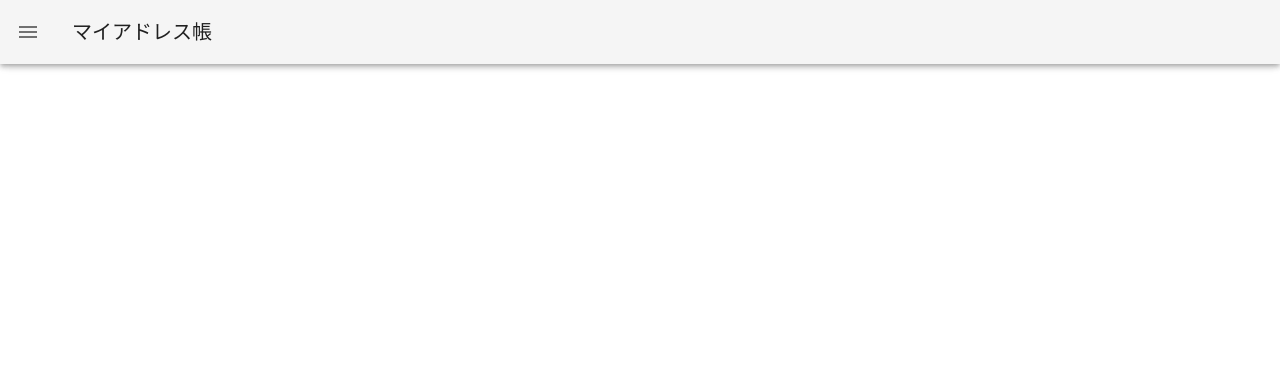
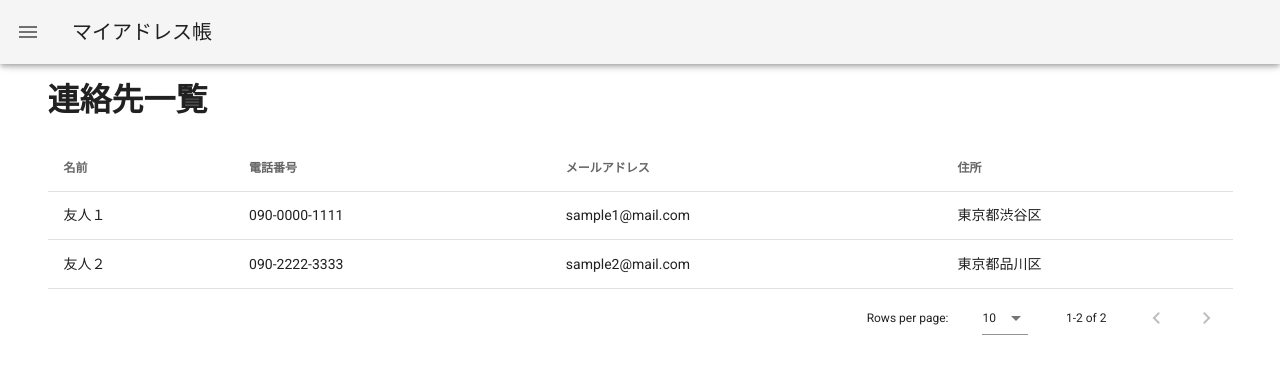
Before and after one commit to eikoh0117/address-book, a Vue app: page /addresses in a window 1280 px wide. Shown: the top 374 px of the page. Built offline with nearby package versions, Linux system fonts and the light colour scheme.

Commit message:
Create addresses index page

```diff
--- a/src/App.vue
+++ b/src/App.vue
@@ -5,9 +5,12 @@
       <v-toolbar-title>マイアドレス帳</v-toolbar-title>
       <v-spacer></v-spacer>
     </v-app-bar>
+    <SideNav />
 
     <v-content>
-      <SideNav />
+      <v-container fluid fill-height align-start>
+        <router-view />
+      </v-container>
     </v-content>
   </v-app>
 </template>
--- a/src/components/Addresses.vue
+++ /dev/null
@@ -1,11 +0,0 @@
-<template>
-  <div>
-    <h1>アドレス帳</h1>
-  </div>
-</template>
-
-<script>
-</script>
-
-<style lang="scss" scoped>
-</style>
--- a/src/components/SideNav.vue
+++ b/src/components/SideNav.vue
@@ -1,5 +1,4 @@
 <template>
-  <v-container fluid fill-height>
     <v-navigation-drawer v-model="$store.state.drawer" absolute temporary>
       <v-list>
         <v-list-item>
@@ -25,7 +24,6 @@
         </v-list-item>
       </v-list>
     </v-navigation-drawer>
-  </v-container>
 </template>
 
 <script>
--- a/src/router/index.js
+++ b/src/router/index.js
@@ -1,29 +1,36 @@
-import Vue from 'vue'
-import VueRouter from 'vue-router'
-import Home from '../views/Home.vue'
+import Vue from "vue";
+import VueRouter from "vue-router";
+import Home from "../views/Home.vue";
+import Addresses from "../views/Addresses.vue";
 
-Vue.use(VueRouter)
+Vue.use(VueRouter);
 
-  const routes = [
+const routes = [
   {
-    path: '/',
-    name: 'Home',
-    component: Home
+    path: "/",
+    name: "Home",
+    component: Home,
   },
   {
-    path: '/about',
-    name: 'About',
+    path: "/addresses",
+    name: "addresses",
+    component: Addresses,
+  },
+  {
+    path: "/about",
+    name: "About",
     // route level code-splitting
     // this generates a separate chunk (about.[hash].js) for this route
     // which is lazy-loaded when the route is visited.
-    component: () => import(/* webpackChunkName: "about" */ '../views/About.vue')
-  }
-]
+    component: () =>
+      import(/* webpackChunkName: "about" */ "../views/About.vue"),
+  },
+];
 
 const router = new VueRouter({
-  mode: 'history',
+  mode: "history",
   base: process.env.BASE_URL,
-  routes
-})
+  routes,
+});
 
-export default router
+export default router;
--- /dev/null
+++ b/src/views/Addresses.vue
@@ -0,0 +1,49 @@
+<template>
+  <v-container text-xs-center justify-center>
+    <v-layout row wrap>
+      <v-flex xs12>
+        <h1>連絡先一覧</h1>
+      </v-flex>
+
+      <v-flex xs12 mt-5 justify-center>
+        <v-data-table :headers="headers" :items="addresses">
+          <template v-slot:items="props">
+            <td class="text-xs-left">{{ props.item.name }}</td>
+            <td class="text-xs-left">{{ props.item.tel }}</td>
+            <td class="text-xs-left">{{ props.item.email }}</td>
+            <td class="text-xs-left">{{ props.item.address }}</td>
+          </template>
+        </v-data-table>
+      </v-flex>
+    </v-layout>
+  </v-container>
+</template>
+
+<script>
+export default {
+  data() {
+    return {
+      headers: [
+        { text: "名前", value: "name" },
+        { text: "電話番号", value: "tel" },
+        { text: "メールアドレス", value: "email" },
+        { text: "住所", value: "address" }
+      ],
+      addresses: [
+        {
+          name: "友人１",
+          tel: "090-0000-1111",
+          email: "sample1@mail.com",
+          address: "東京都渋谷区"
+        },
+        {
+          name: "友人２",
+          tel: "090-2222-3333",
+          email: "sample2@mail.com",
+          address: "東京都品川区"
+        }
+      ]
+    };
+  }
+};
+</script>
--- a/src/views/Home.vue
+++ b/src/views/Home.vue
@@ -1,17 +1,11 @@
 <template>
-  <div class="home">
-    <Addresses />
-  </div>
+  <div class="home"></div>
 </template>
 
 <script>
 // @ is an alias to /src
-import Addresses from "@/components/Addresses.vue";
 
 export default {
-  name: "Home",
-  components: {
-    Addresses
-  }
+  name: "home"
 };
 </script>
```
